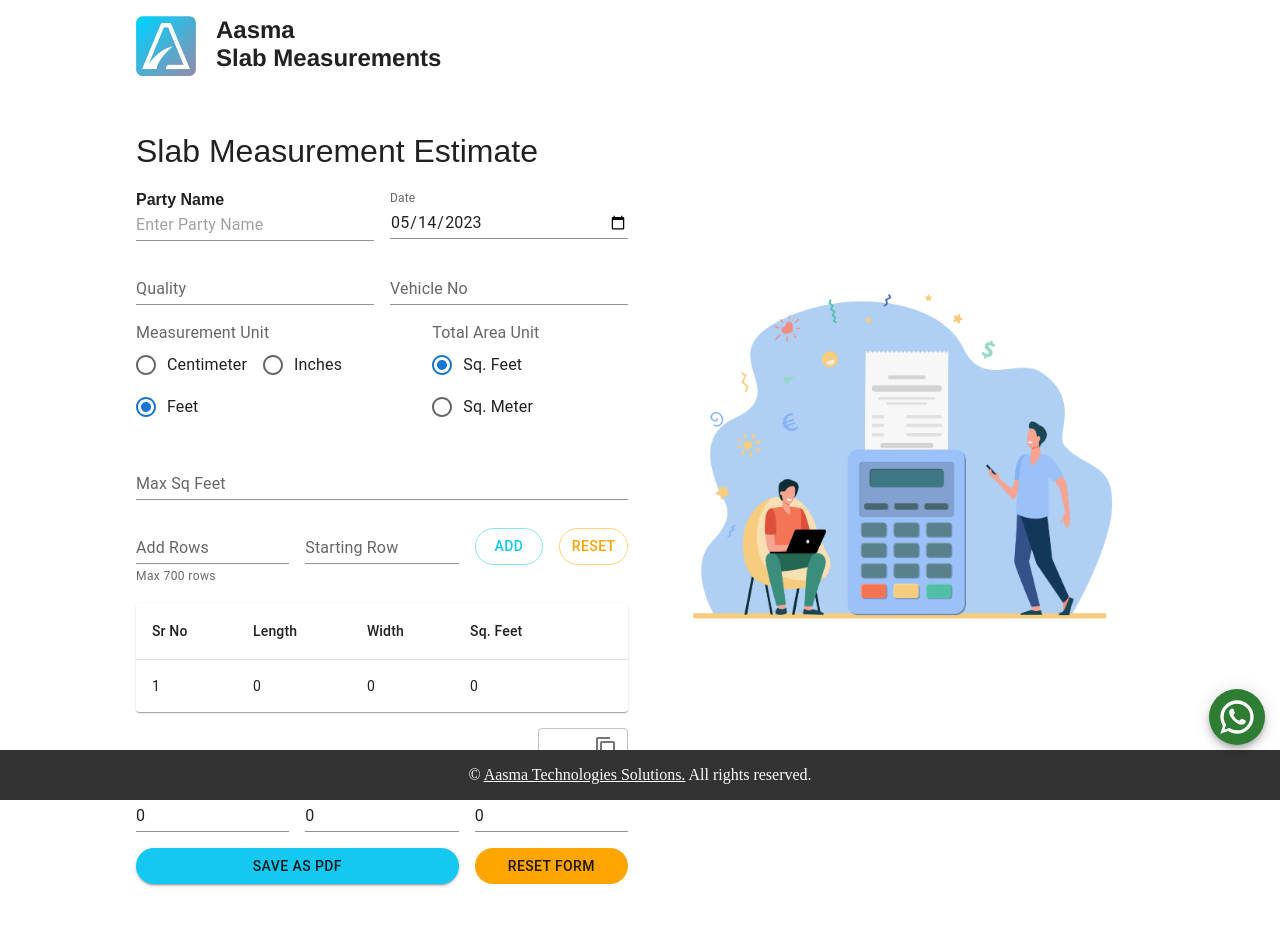
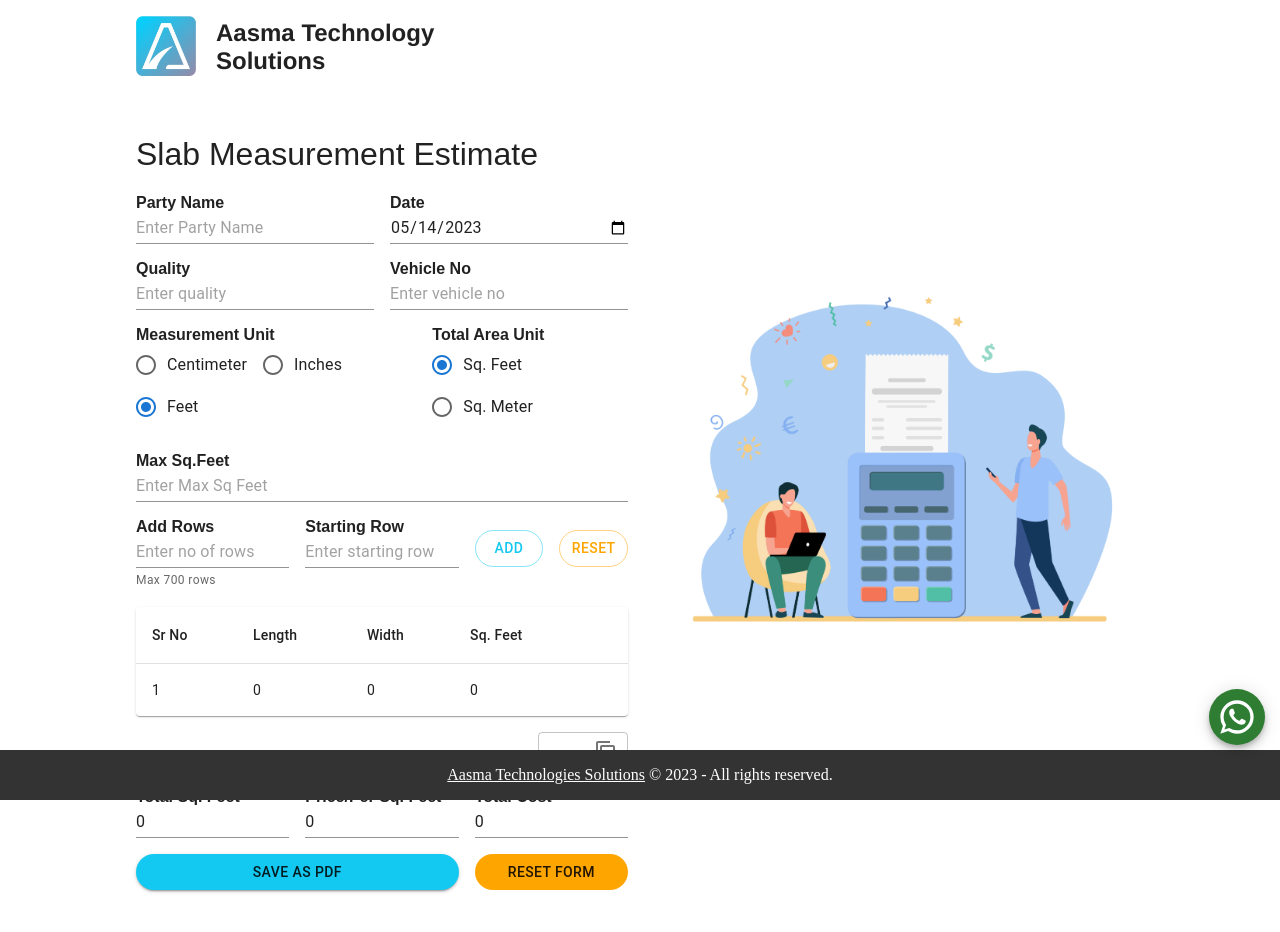
Before and after one commit to cibikumar-mv/Aasma, a React (Vite) app: page / in a window 1280 px wide. Shown: the top 932 px of the page. Built offline with nearby package versions, Linux system fonts and the light colour scheme; what @react-pdf/renderer would draw is missing.

Commit message:
pdf footer text bold and textfield label bold

```diff
--- a/src/components/PageLayout/PageLayout.tsx
+++ b/src/components/PageLayout/PageLayout.tsx
@@ -58,16 +58,15 @@ const PageLayout = () => {
 
       <footer>
         <p>
-          ©{" "}
           <a
             style={{ color: "white" }}
             href="https://aasmatechin.netlify.app/"
             target="_blank"
             rel="noopener noreferrer"
           >
-            Aasma Technologies Solutions.
+            Aasma Technologies Solutions
           </a>{" "}
-          All rights reserved.
+          © 2023 - All rights reserved.
         </p>
       </footer>
     </>
--- a/src/components/PdfFile.tsx
+++ b/src/components/PdfFile.tsx
@@ -80,9 +80,10 @@ const style = StyleSheet.create({
     fontSize: 10,
   },
   footer: {
-    marginTop: 60,
+    marginTop: 55,
     fontSize: 10,
     textAlign: "justify",
+    fontFamily: "Roboto Bold",
   },
 });
 
@@ -205,14 +206,18 @@ const PdfFile = ({ rowData, invoiceData }: any) => {
             marginLeft: 50,
           }}
         >
-          <Text style={style.text}>
-            {`Sheet Sq. ${invoiceData.totalAreaUnit}: ` + rowData[0].pageTotal}
+          <Text style={style.textBold}>
+            {`Sheet Sq. ${invoiceData.totalAreaUnit}: `}
+            <Text style={style.text}>{rowData[0].pageTotal}</Text>
           </Text>
-          <Text style={style.text}>
-            {`Price/Per Sq. ${invoiceData.totalAreaUnit}: Rs.` +
-              invoiceData.pricePerSqFeet}
+          <Text style={style.textBold}>
+            {`Price/Per Sq. ${invoiceData.totalAreaUnit}: `}
+            <Text style={style.text}>{"Rs." + invoiceData.pricePerSqFeet}</Text>
           </Text>
-          <Text style={style.text}>Sheet Cost: Rs.{rowData[0].pageCost}</Text>
+          <Text style={style.textBold}>
+            {"Sheet Cost: "}
+            <Text style={style.text}>Rs.{rowData[0].pageCost}</Text>
+          </Text>
         </View>
         <View
           style={{
@@ -223,11 +228,15 @@ const PdfFile = ({ rowData, invoiceData }: any) => {
             marginLeft: 50,
           }}
         >
-          <Text style={style.text}>
-            {`Net Sq. ${invoiceData.totalAreaUnit}: ` + rowData[0].netTotal}
+          <Text style={style.textBold}>
+            {`Net Sq. ${invoiceData.totalAreaUnit}: `}
+            <Text style={style.text}>{rowData[0].netTotal}</Text>
           </Text>
           <Text style={style.text}></Text>
-          <Text style={style.text}>Net Cost: Rs.{rowData[0].netCost}</Text>
+          <Text style={style.textBold}>
+            {"Net Cost: "}
+            <Text style={style.text}> Rs.{rowData[0].netCost} </Text>
+          </Text>
         </View>
         <View
           style={{
@@ -240,11 +249,10 @@ const PdfFile = ({ rowData, invoiceData }: any) => {
           }}
         >
           <Text style={style.footer}>
-            © 2023&nbsp;
             <Link src="https://aasmatechin.netlify.app/">
               Aasma Technologies solutions.
             </Link>
-            &nbsp;All rights reserved.
+            &nbsp; © 2023 - All rights reserved.
           </Text>
         </View>
       </Page>
@@ -329,14 +337,20 @@ const PdfFile = ({ rowData, invoiceData }: any) => {
                 marginLeft: 50,
               }}
             >
-              <Text style={style.text}>
-                {`Sheet Sq. ${invoiceData.totalAreaUnit}: ` + row.pageTotal}
+              <Text style={style.textBold}>
+                {`Sheet Sq. ${invoiceData.totalAreaUnit}: `}
+                <Text style={style.text}>{row.pageTotal} </Text>
               </Text>
-              <Text style={style.text}>
-                {`Price/Per Sq. ${invoiceData.totalAreaUnit}: Rs.` +
-                  invoiceData.pricePerSqFeet}
+              <Text style={style.textBold}>
+                {`Price/Per Sq. ${invoiceData.totalAreaUnit}: `}
+                <Text style={style.text}>
+                  {"Rs." + invoiceData.pricePerSqFeet}
+                </Text>
               </Text>
-              <Text style={style.text}>Sheet Cost: Rs.{row.pageCost}</Text>
+              <Text style={style.textBold}>
+                {"Sheet Cost: "}
+                <Text style={style.text}>{"Rs." + row.pageCost} </Text>
+              </Text>
             </View>
             <View
               style={{
@@ -347,11 +361,15 @@ const PdfFile = ({ rowData, invoiceData }: any) => {
                 marginLeft: 50,
               }}
             >
-              <Text style={style.text}>
-                {`Net Sq. ${invoiceData.totalAreaUnit}: ` + row.netTotal}
+              <Text style={style.textBold}>
+                {`Net Sq. ${invoiceData.totalAreaUnit}: `}
+                <Text style={style.text}>{row.netTotal}</Text>
               </Text>
               <Text style={style.text}></Text>
-              <Text style={style.text}>Net Cost: Rs.{row.netCost}</Text>
+              <Text style={style.textBold}>
+                {"Net Cost: "}
+                <Text style={style.text}>{"Rs." + row.netCost}</Text>
+              </Text>
             </View>
             <View
               style={{
@@ -359,16 +377,15 @@ const PdfFile = ({ rowData, invoiceData }: any) => {
                 justifyContent: "center",
                 marginRight: 50,
                 marginLeft: 50,
-                marginTop: 40,
+                marginTop: 45,
                 alignItems: "center",
               }}
             >
               <Text style={style.footer}>
-                © 2023&nbsp;
                 <Link src="https://aasmatechin.netlify.app/">
-                  Aasma Technologies solutions.
+                  Aasma Technologies solutions
                 </Link>
-                &nbsp;All rights reserved.
+                &nbsp; © 2023 - All rights reserved.
               </Text>
             </View>
           </Page>
--- a/src/pages/Slab/Slab.tsx
+++ b/src/pages/Slab/Slab.tsx
@@ -118,15 +118,8 @@ const Slab = () => {
   };
   const activeInput = useRef(-1);
   const showMaxAlert = useRef(true);
-  const {
-    register,
-    handleSubmit,
-    reset,
-    watch,
-    getValues,
-    setValue,
-    control,
-  } = useForm({
+  const { register, handleSubmit, reset, watch, getValues, setValue, control } =
+    useForm({
       defaultValues: {
         partyName: "",
         date: curDate,
@@ -381,14 +374,13 @@ const Slab = () => {
                     <h2
                       style={{
                         marginLeft: 20,
-                        marginTop: 0,
+                        marginTop: 3,
                         marginBottom: 5,
                         fontFamily: "Helvetica",
                         textAlign: "left",
                       }}
                     >
-                      Aasma <br />
-                      Slab Measurements
+                      Aasma Technology <br /> Solutions
                     </h2>
                   </div>
                 </Grid>
@@ -416,10 +408,10 @@ const Slab = () => {
                   />
                 </Grid>
                 <Grid item xs={12} sm={6}>
+                  <label>Date</label>
                   <TextField
                     id="date"
                     type="date"
-                    label="Date"
                     fullWidth
                     variant="standard"
                     InputProps={{
@@ -432,27 +424,27 @@ const Slab = () => {
                   />
                 </Grid>
                 <Grid item xs={12} sm={6}>
+                  <label>Quality</label>
                   <TextField
                     id="quality"
-                    label="Quality"
+                    placeholder="Enter quality"
                     fullWidth
                     variant="standard"
                     {...register("quality")}
                   />
                 </Grid>
                 <Grid item xs={12} sm={6}>
+                  <label>Vehicle No</label>
                   <TextField
                     id="vehicleNo"
-                    label="Vehicle No"
+                    placeholder="Enter vehicle no"
                     fullWidth
                     variant="standard"
                     {...register("vehicleNo")}
                   />
                 </Grid>
                 <Grid item xs={12} sm={7}>
-                  <FormLabel id="measurementUnitRadioLabel">
-                    Measurement Unit
-                  </FormLabel>
+                  <label>Measurement Unit</label>
                   <Controller
                     name="measurementUnit"
                     control={control}
@@ -484,9 +476,7 @@ const Slab = () => {
                     control={control}
                     render={({ field }) => (
                       <>
-                        <FormLabel id="totalAreaUnitRadioLabel">
-                          Total Area Unit
-                        </FormLabel>
+                        <label>Total Area Unit</label>
                         <RadioGroup {...field} sx={{ flexDirection: "row" }}>
                           <FormControlLabel
                             value="Feet"
@@ -504,9 +494,10 @@ const Slab = () => {
                   ></Controller>
                 </Grid>
                 <Grid item xs={12} sx={{ marginTop: 1 }}>
+                  <label>{"Max Sq." + watchTotalAreaUnit}</label>
                   <TextField
                     id="maxSqFeet"
-                    label={"Max Sq " + watchTotalAreaUnit}
+                    placeholder={"Enter Max Sq " + watchTotalAreaUnit}
                     fullWidth
                     variant="standard"
                     type="number"
@@ -514,10 +505,11 @@ const Slab = () => {
                   />
                 </Grid>
                 <Grid item xs={12} sm={4}>
+                  <label>Add Rows</label>
                   <TextField
                     fullWidth
                     id="addRows"
-                    label="Add Rows"
+                    placeholder="Enter no of rows"
                     helperText="Max 700 rows"
                     variant="standard"
                     type="number"
@@ -525,10 +517,11 @@ const Slab = () => {
                   />
                 </Grid>
                 <Grid item xs={12} sm={4}>
+                  <label>Starting Row</label>
                   <TextField
                     fullWidth
                     id="startingRow"
-                    label="Starting Row"
+                    placeholder="Enter starting row"
                     variant="standard"
                     type="number"
                     {...register("startingRow")}
@@ -760,10 +753,10 @@ const Slab = () => {
                   />
                 </Grid>
                 <Grid item xs={12} md={4}>
+                  <label>{"Total Sq. " + watchTotalAreaUnit}</label>
                   <TextField
                     fullWidth
                     id="totalSqFeet"
-                    label={"Total Sq. " + watchTotalAreaUnit}
                     variant="standard"
                     type="number"
                     value={totalArea}
@@ -771,20 +764,20 @@ const Slab = () => {
                   />
                 </Grid>
                 <Grid item xs={12} md={4}>
+                  <label>{"Price/Per Sq. " + watchTotalAreaUnit}</label>
                   <TextField
                     fullWidth
                     id="pricePerSqFeet"
-                    label={"Price/Per Sq. " + watchTotalAreaUnit}
                     variant="standard"
                     type="number"
                     {...register("pricePerSqFeet")}
                   />
                 </Grid>
                 <Grid item xs={12} md={4}>
+                  <label>Total Cost</label>
                   <TextField
                     fullWidth
                     id="totalCost"
-                    label="Total Cost"
                     variant="standard"
                     type="number"
                     value={
@@ -855,13 +848,25 @@ const Slab = () => {
                       >
                         {({ loading }) =>
                           loading ? (
-                            <Button variant="outlined" color="success">
+                            <ThemeProvider theme={theme}>
+                              <Button
+                                variant="contained"
+                                color="primary"
+                                style={{ borderRadius: 20 }}
+                              >
                                 Preparing...
                               </Button>
+                            </ThemeProvider>
                           ) : (
-                            <Button variant="outlined" color="success">
+                            <ThemeProvider theme={theme}>
+                              <Button
+                                variant="contained"
+                                color="primary"
+                                style={{ borderRadius: 20 }}
+                              >
                                 Download PDF
                               </Button>
+                            </ThemeProvider>
                           )
                         }
                       </PDFDownloadLink>
```
Lines whose indentation alone changed are shown as unchanged.
